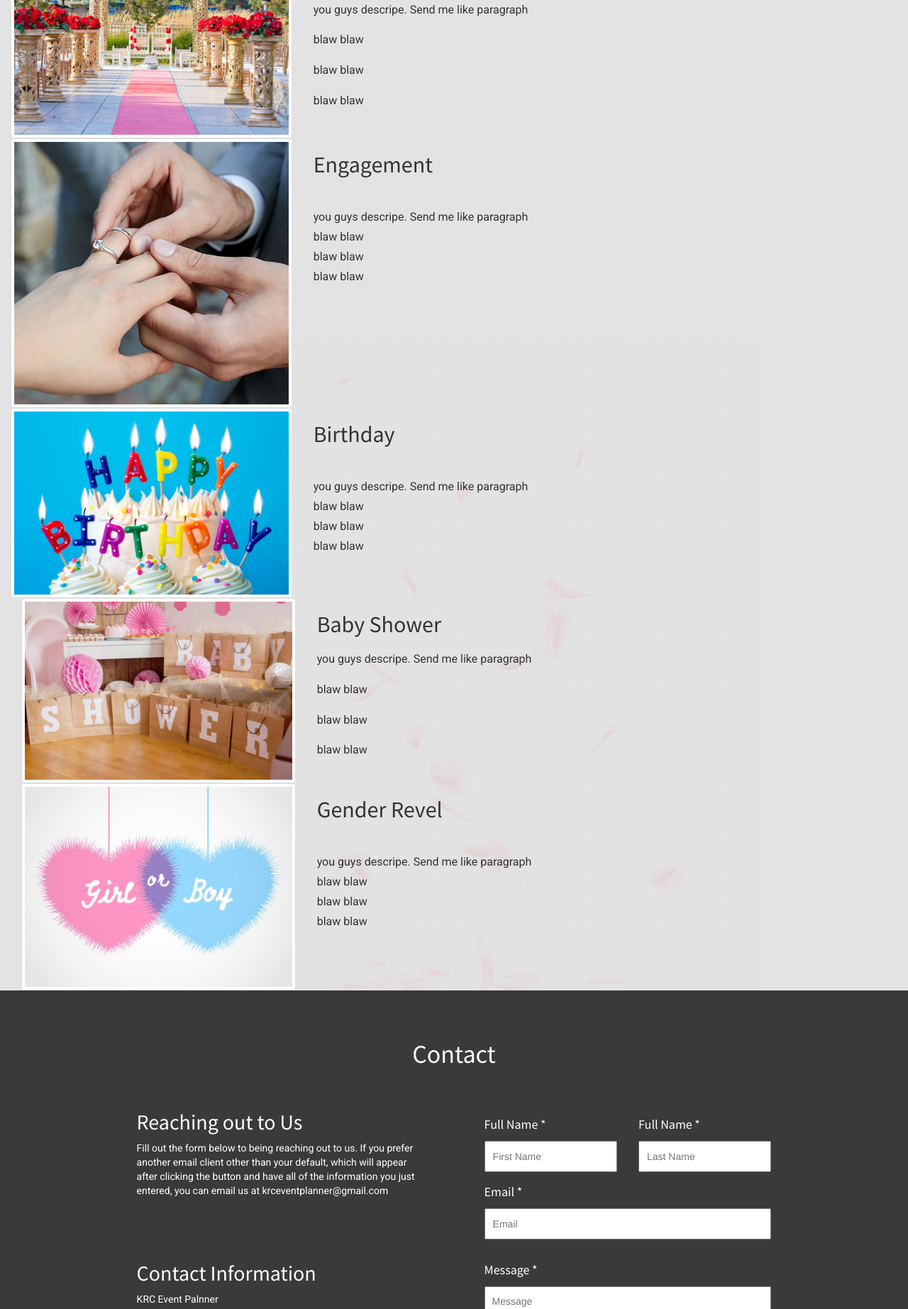
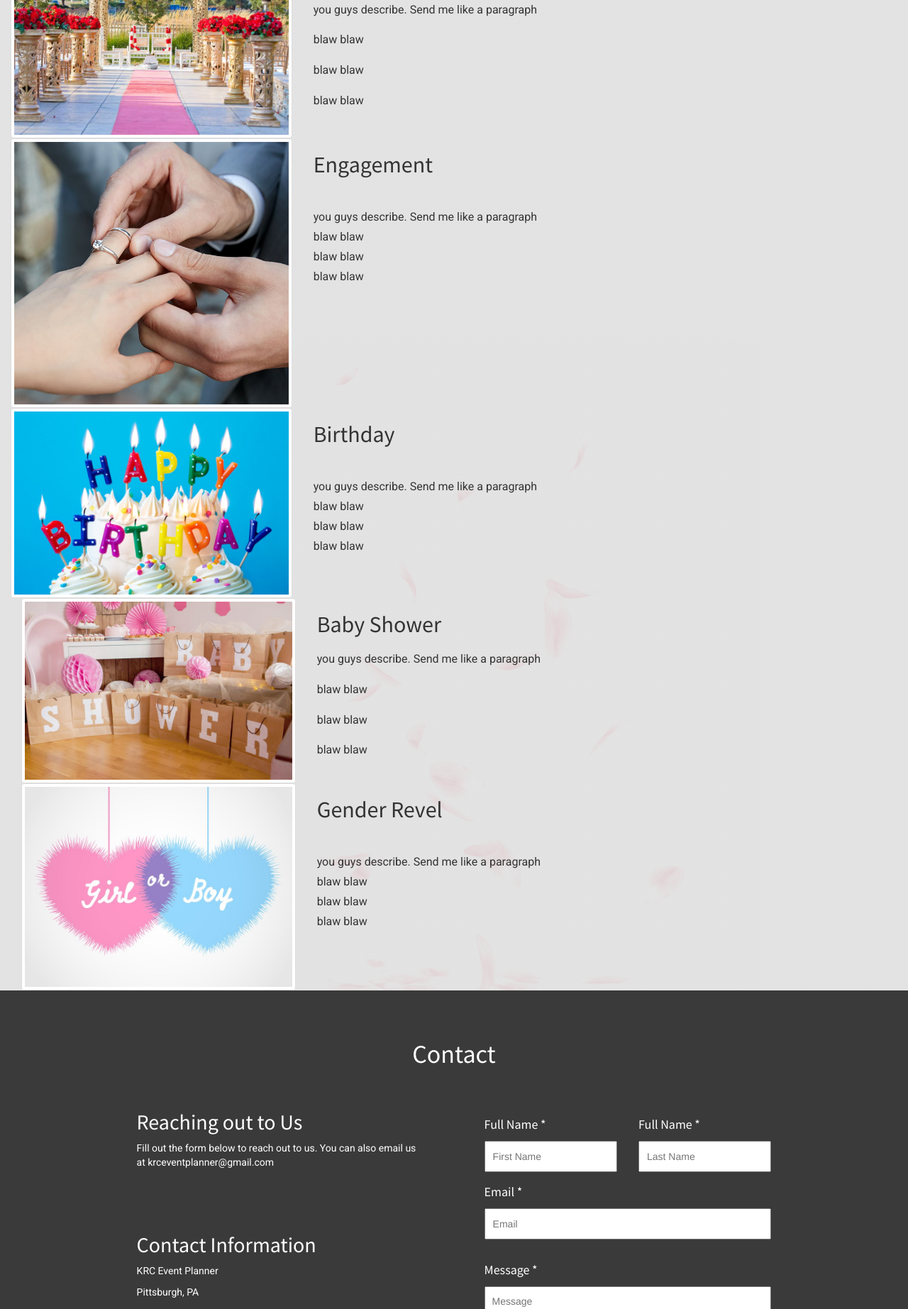
Before and after one commit to krceventplanner/eventplanner, a plain HTML site: page index.html in a window 1280 px wide. Shown: the part 955-2800 px from the top of the page at 71% size. Drawn offline with nearby package versions, Linux system fonts and the light colour scheme; a script that the page names is missing; files whose address does not match are found by name.

Commit message:
Update index.html

```diff
--- a/index.html
+++ b/index.html
@@ -44,22 +44,12 @@
 				<div class = "row">
 					<div class = "entry-banner text-center">
 						<h1 id = "name">KRC Event Planner</h1>
-						<h1 id = "person-description">Event planner base on Pittsburgh, PA</h1>
-						<h3>We managements all over Pennsylvania and Ohio</h3>
+						<h1 id = "person-description">Event planner base in Pittsburgh, PA</h1>
+						<h3>We manage events all over Pennsylvania and Ohio</h3>
 					</div>
 				</div>
 
-				<!-- <div class = "row text-center">
-					<div class = "banner-buttons">
-						<div class = "col-sm-1 col-md-1 col-sm-offset-5 col-md-offset-5">
-							<a class = "btn btn-default btn-border" href = "#">Info</a>
-						</div>
 
-						<div class = "col-sm-1 col-md-1">
-							<a class = "btn btn-default btn-border" href = "#">Portfolio</a>
-						</div>
-					</div>
-				</div> -->
 			</div>
 		</div>
 
@@ -91,7 +81,7 @@
 					<div class = "about-general-description">
 						<div class = "col-sm-8 col-md-8">
 							<h2>Wedding</h2>
-							<p>you guys descripe. Send me like paragraph </p>
+							<p>you guys describe. Send me like  a paragraph </p>
 
 							<p>blaw blaw </p>
 
@@ -115,7 +105,7 @@
 							<h2>Engagement</h2>
 							</br>
 
-							<p>you guys descripe. Send me like paragraph </p>
+							<p>you guys describe. Send me like  a paragraph </p>
 
 							<p>blaw blaw </p>
 
@@ -140,7 +130,7 @@
 							<h2>Birthday</h2>
 							</br>
 
-							<p>you guys descripe. Send me like paragraph </p>
+							<p>you guys describe. Send me like  a paragraph </p>
 
 							<p>blaw blaw </p>
 
@@ -164,7 +154,7 @@
 							<h2>Baby Shower and Gender Revel</h2>
 							</br>
 
-							<p>you guys descripe. Send me like paragraph </p>
+							<p>you guys describe. Send me like  a paragraph </p>
 
 							<p>blaw blaw </p>
 
@@ -206,7 +196,7 @@
 					<div class = "about-general-description">
 						<div class = "col-sm-8 col-md-8">
 							<h2>Baby Shower</h2>
-							<p>you guys descripe. Send me like paragraph </p>
+							<p>you guys describe. Send me like  a paragraph </p>
 
 							<p>blaw blaw </p>
 
@@ -230,7 +220,7 @@
 							<h2>Gender Revel</h2>
 							</br>
 
-							<p>you guys descripe. Send me like paragraph </p>
+							<p>you guys describe. Send me like  a paragraph </p>
 
 							<p>blaw blaw </p>
 
@@ -286,14 +276,13 @@
 					<div class = "col-sm-6 col-md-6">
 						<div class = "contact-instructions">
 							<h2>Reaching out to Us</h2>
-							<p> Fill out the form below to being reaching out to us.
-								If you prefer another email client other than your default, which will appear after
-								clicking the button and have all of the information you just entered, you can email us at krceventplanner@gmail.com</p>
+							<p> Fill out the form below to reach out to us.
+								 You can also email us at krceventplanner@gmail.com</p>
 							</br>
 							</br>
 							</br>
 							<h2>Contact Information</h2>
-							<p>KRC Event Palnner</p>
+							<p>KRC Event Planner</p>
 							<p>Pittsburgh, PA</p>
 							<p>(xxx)-xxx-xxxx</p>
 							<p>krceventplanner@gmail.com</p>
@@ -393,7 +382,7 @@
 				<div class = "row">
 					<div class = "col-sm-4 col-md-4 text-center">
 						<div class = "company-information">
-							<h3>KRC Event Planer</h3>
+							<h3>KRC Event Planner</h3>
 							<h4>Copyright &copy; 2021</h4>
 						</div>
 					</div>
```
